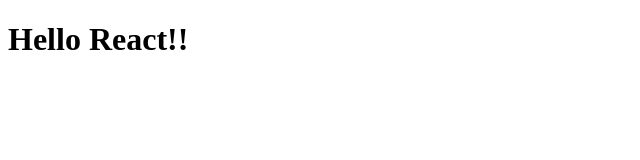
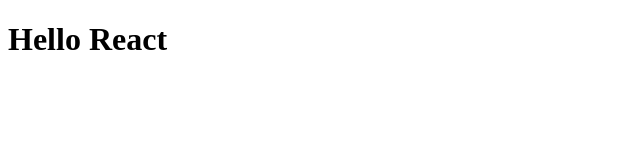
Before and after one commit to Huertz/pizza-menu, a React (Vite) app: page / in a window 1280 px wide. Shown: the top 160 px of the page, without its empty margins (0-640 px from the left). Built offline with nearby package versions, Linux system fonts and the light colour scheme.

Commit message:
updated main jsx

```diff
--- a/src/main.jsx
+++ b/src/main.jsx
@@ -1,12 +1,12 @@
-import React from 'react'
-import ReactDOM from 'react-dom/client'
+import React from 'react';
+import ReactDOM from 'react-dom/client';
 
 function App() {
-  return <h1>Hello React!!</h1>
+  return <h1>Hello React</h1>;
 }
 
 ReactDOM.createRoot(document.getElementById('root')).render(
   <React.StrictMode>
     <App />
-  </React.StrictMode>,
-)
+  </React.StrictMode>
+);
```
